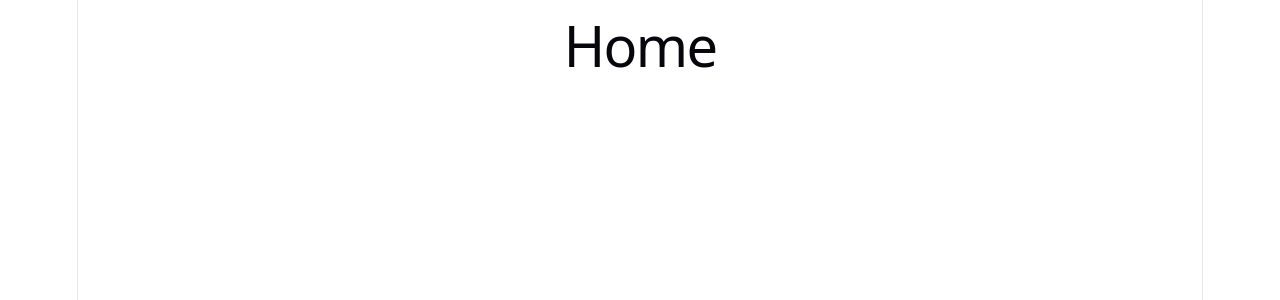
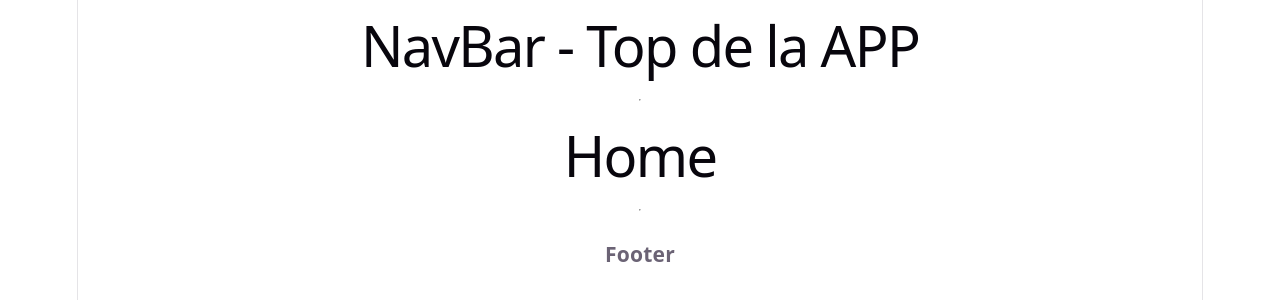
Before and after one commit to JoseGermanx/generation-23-react-router, a React (Vite) app: page / in a window 1280 px wide. Shown: the top 300 px of the page. Built offline with nearby package versions, Linux system fonts and the light colour scheme.

Commit message:
layout general

```diff
--- a/src/App.jsx
+++ b/src/App.jsx
@@ -5,6 +5,8 @@ import Home from './views/Home';
 import User from './views/User';
 import Contact from './views/Contact';
 import NotFound from './views/NotFound';
+import NavBar from './components/NavBar';
+import Footer from './components/Footer';
 
 // Routes define grupo de rutas
 // Route define una Ruta
@@ -13,6 +15,8 @@ import NotFound from './views/NotFound';
 function App() {
 
   return (
+    <>
+    <NavBar />
     <Routes>
       { /* Rutas  */}
       <Route path='/' element={<Home />} />
@@ -22,8 +26,9 @@ function App() {
 
       { /* Ruta comodín */}
       <Route path='*' element={<NotFound />} />
-
     </Routes>
+    <Footer />
+    </>
   )
 }
 
--- /dev/null
+++ b/src/components/Footer.jsx
@@ -0,0 +1,14 @@
+
+
+
+const Footer = () => {
+
+    return (
+        <>
+            <hr />
+            <h3>Footer</h3>
+        </>
+    )
+};
+
+export default Footer;
```
